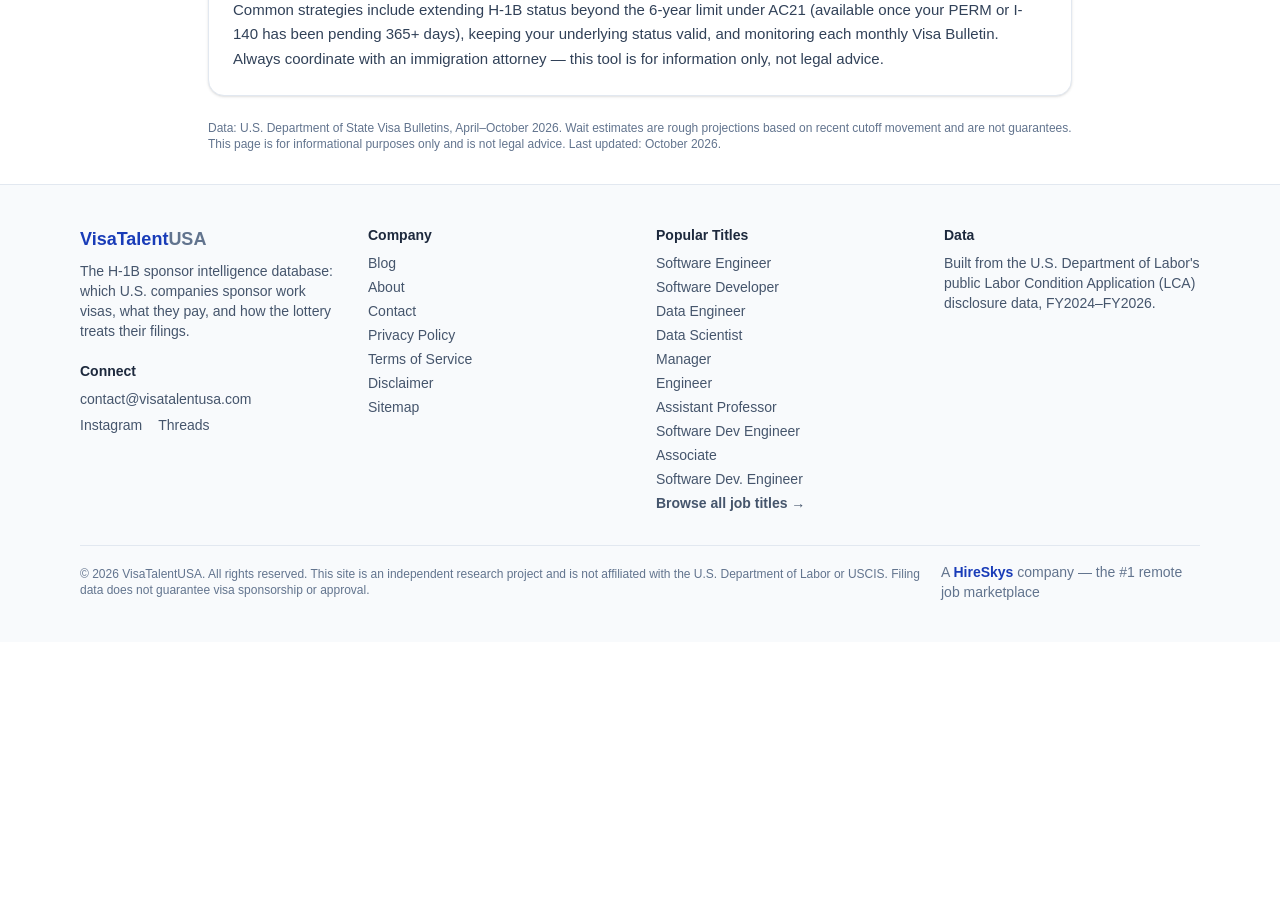
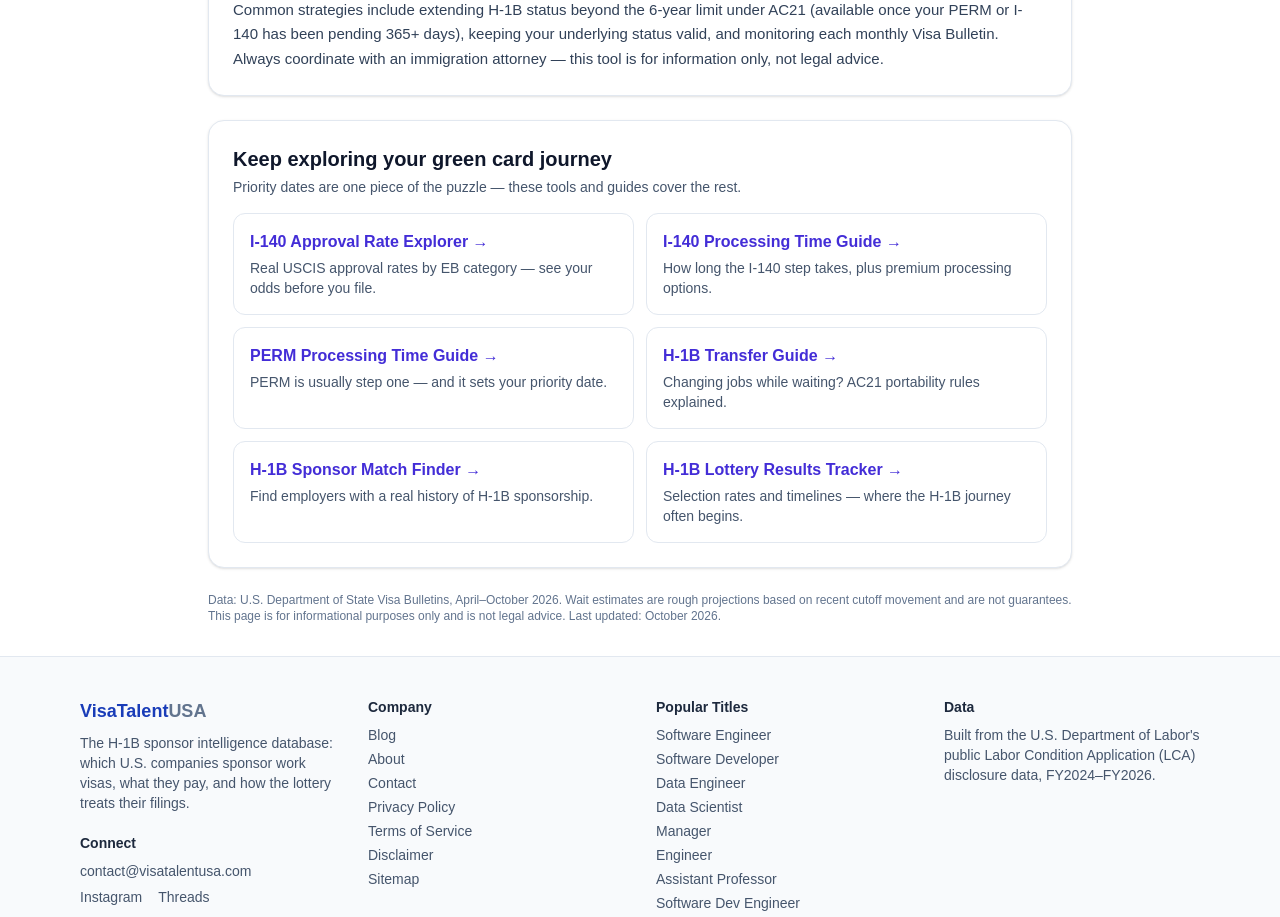
Before and after one commit to mtalha102503/visatalentusa, a Next.js app: page /tools/priority-date-tracker in a window 1280 px wide. Shown: the part 4300-5217 px from the top of the page. Before the commit the page ends 4942 px from the top, so only its background shows below. Built offline with nearby package versions, Linux system fonts and the light colour scheme.

Commit message:
Priority tracker: richer result output (next steps) + related-resources internal linking

```diff
--- a/app/tools/priority-date-tracker/PriorityDateTracker.tsx
+++ b/app/tools/priority-date-tracker/PriorityDateTracker.tsx
@@ -181,10 +181,29 @@ export default function PriorityDateTracker() {
                     day: "numeric",
                     year: "numeric",
                   })}
-                  ) is on or before it. A visa number is available for you —
-                  talk to your immigration attorney about filing I-485
-                  (adjustment of status) or consular processing now.
+                  ) is on or before it. A visa number is available for you.
                 </p>
+                <div className="mt-3 rounded-lg bg-white/70 p-3">
+                  <p className="text-sm font-bold text-slate-800">
+                    What to do now:
+                  </p>
+                  <ul className="mt-1 list-disc space-y-1 pl-5 text-sm text-slate-700">
+                    <li>
+                      Talk to your immigration attorney <strong>immediately</strong>{" "}
+                      about filing Form I-485 (adjustment of status) or starting
+                      consular processing — dates can retrogress without warning.
+                    </li>
+                    <li>
+                      Get your medical exam (Form I-693) and civil documents
+                      ready so nothing delays your filing.
+                    </li>
+                    <li>
+                      If you are on H-1B, you no longer need AC21 extensions tied
+                      to a pending green card — but keep valid status until the
+                      green card is approved.
+                    </li>
+                  </ul>
+                </div>
               </div>
             )}
             {result.status === "unavailable" && (
@@ -262,6 +281,29 @@ export default function PriorityDateTracker() {
                     far.
                   </p>
                 )}
+                <div className="mt-4 rounded-lg bg-white/70 p-3">
+                  <p className="text-sm font-bold text-slate-800">
+                    What you can do while waiting:
+                  </p>
+                  <ul className="mt-1 list-disc space-y-1 pl-5 text-sm text-slate-700">
+                    <li>
+                      <strong>Protect your status.</strong> Once your PERM or
+                      I-140 has been pending 365+ days, you can extend H-1B
+                      beyond the 6-year limit under AC21 — even with years of
+                      wait left.
+                    </li>
+                    <li>
+                      <strong>Prepare early.</strong> Gather birth/marriage
+                      certificates, police clearances, and medical exam paperwork
+                      now so you can file the moment your date turns current.
+                    </li>
+                    <li>
+                      <strong>Watch every bulletin.</strong> Cutoffs move
+                      monthly and can retrogress — check back here after each
+                      new Visa Bulletin (published mid-month).
+                    </li>
+                  </ul>
+                </div>
               </div>
             )}
           </div>
--- a/app/tools/priority-date-tracker/page.tsx
+++ b/app/tools/priority-date-tracker/page.tsx
@@ -331,6 +331,87 @@ export default function PriorityDateTrackerPage() {
           </div>
         </div>
 
+        {/* Related resources — internal linking */}
+        <div className="rounded-2xl border border-slate-200 bg-white p-6 shadow-sm">
+          <h2 className="text-xl font-bold text-slate-900">
+            Keep exploring your green card journey
+          </h2>
+          <p className="mt-1 text-sm text-slate-600">
+            Priority dates are one piece of the puzzle — these tools and guides
+            cover the rest.
+          </p>
+          <div className="mt-4 grid gap-3 sm:grid-cols-2">
+            <Link
+              href="/tools/i140-approval-rates"
+              className="rounded-xl border border-slate-200 p-4 transition hover:border-indigo-300 hover:shadow-sm"
+            >
+              <p className="font-bold text-indigo-700">
+                I-140 Approval Rate Explorer →
+              </p>
+              <p className="mt-1 text-sm text-slate-600">
+                Real USCIS approval rates by EB category — see your odds before
+                you file.
+              </p>
+            </Link>
+            <Link
+              href="/blog/i140-processing-time"
+              className="rounded-xl border border-slate-200 p-4 transition hover:border-indigo-300 hover:shadow-sm"
+            >
+              <p className="font-bold text-indigo-700">
+                I-140 Processing Time Guide →
+              </p>
+              <p className="mt-1 text-sm text-slate-600">
+                How long the I-140 step takes, plus premium processing options.
+              </p>
+            </Link>
+            <Link
+              href="/blog/perm-processing-time"
+              className="rounded-xl border border-slate-200 p-4 transition hover:border-indigo-300 hover:shadow-sm"
+            >
+              <p className="font-bold text-indigo-700">
+                PERM Processing Time Guide →
+              </p>
+              <p className="mt-1 text-sm text-slate-600">
+                PERM is usually step one — and it sets your priority date.
+              </p>
+            </Link>
+            <Link
+              href="/tools/h1b-transfer"
+              className="rounded-xl border border-slate-200 p-4 transition hover:border-indigo-300 hover:shadow-sm"
+            >
+              <p className="font-bold text-indigo-700">
+                H-1B Transfer Guide →
+              </p>
+              <p className="mt-1 text-sm text-slate-600">
+                Changing jobs while waiting? AC21 portability rules explained.
+              </p>
+            </Link>
+            <Link
+              href="/tools/sponsor-match"
+              className="rounded-xl border border-slate-200 p-4 transition hover:border-indigo-300 hover:shadow-sm"
+            >
+              <p className="font-bold text-indigo-700">
+                H-1B Sponsor Match Finder →
+              </p>
+              <p className="mt-1 text-sm text-slate-600">
+                Find employers with a real history of H-1B sponsorship.
+              </p>
+            </Link>
+            <Link
+              href="/tools/lottery-results"
+              className="rounded-xl border border-slate-200 p-4 transition hover:border-indigo-300 hover:shadow-sm"
+            >
+              <p className="font-bold text-indigo-700">
+                H-1B Lottery Results Tracker →
+              </p>
+              <p className="mt-1 text-sm text-slate-600">
+                Selection rates and timelines — where the H-1B journey often
+                begins.
+              </p>
+            </Link>
+          </div>
+        </div>
+
         <p className="text-xs text-slate-500">
           Data: U.S. Department of State Visa Bulletins, April–October 2026.
           Wait estimates are rough projections based on recent cutoff movement
```
